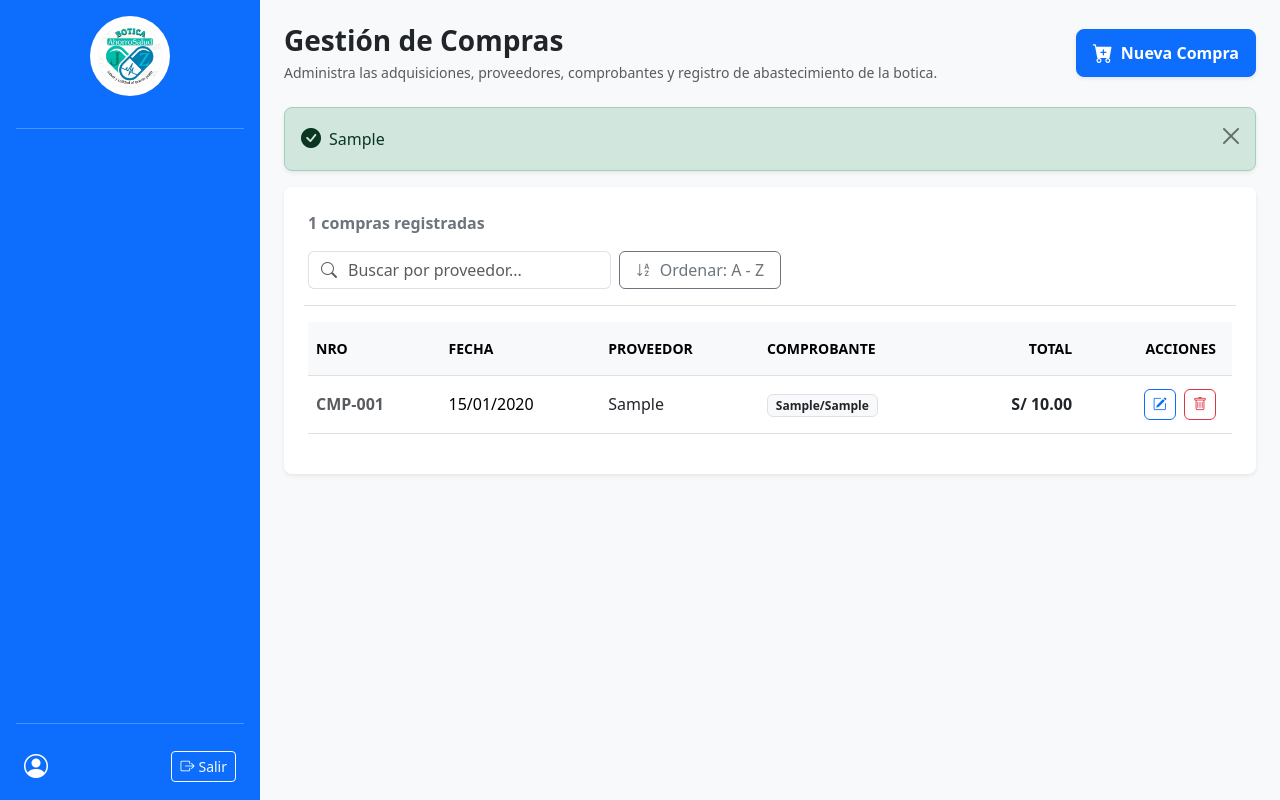
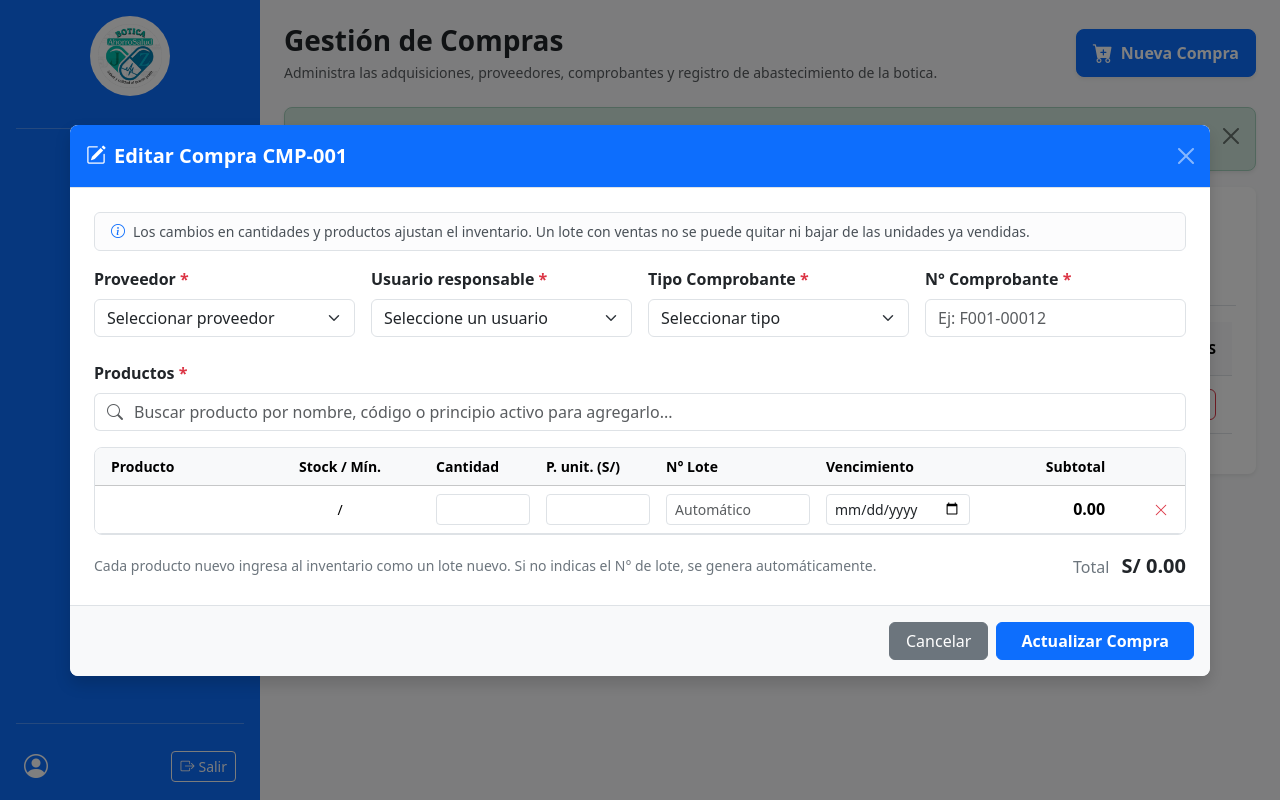
Before and after one commit to Lookvrt/BOTICA-DESARROLLO-WEB, a Spring app: template src/main/resources/templates/compras.html in a window 1280 px wide. Run offline with Thymeleaf, Linux system fonts and the light colour scheme; the template is opened without the code that fills it: most values are stand-ins (such as "Sample title", 1, 10 or a date in 2020); data that the repository does not hold is empty; some of the project's set-up classes (security, data sources, template engines, error pages and the like) are left out, and stand-ins take their place.

Commit message:
feat(compras): editar compras con el mismo modal y productos editables
- "Editar" carga la compra desde el servidor (/compras/editar/{id}) y abre
  el mismo modal de "Nueva Compra" con sus productos; se elimina el modal
  de edicion antiguo.
- Al editar se pueden modificar, quitar y agregar productos, y el
  inventario se ajusta: el lote cambia a la nueva cantidad, una linea
  quitada retira su lote y una linea nueva crea un lote.
- Un lote con ventas no se puede quitar ni bajar de las unidades vendidas.
- Las compras antiguas sin productos conservan su monto total manual hasta
  que se les agreguen productos.
- "Nueva Compra" abre un formulario vacio aunque se este editando.
- Pruebas de edicion en servicio y controlador (con rollback).

Co-Authored-By: Claude Opus 5.5 <noreply@anthropic.com>

```diff
--- a/src/main/java/com/example/boticadesarrolloweb/model/DetalleCompra.java
+++ b/src/main/java/com/example/boticadesarrolloweb/model/DetalleCompra.java
@@ -53,4 +53,7 @@ public class DetalleCompra {
 
     /** Cantidad mínima exigida (p. ej. productos que vienen de Alertas: stock mínimo + 1). */
     private Integer cantidadMinima;
+
+    /** Al editar: unidades de este lote que ya se vendieron (la cantidad no puede bajar de aquí). */
+    private Integer cantidadVendida;
 }
--- a/src/main/java/com/example/boticadesarrolloweb/repository/DetalleVentaRepository.java
+++ b/src/main/java/com/example/boticadesarrolloweb/repository/DetalleVentaRepository.java
@@ -5,4 +5,5 @@ import org.springframework.data.jpa.repository.JpaRepository;
 
 public interface DetalleVentaRepository extends JpaRepository<DetalleVentaEntity, Integer> {
 
+    boolean existsByLoteIdLote(Integer idLote);
 }
--- a/src/main/resources/static/js/compras.js
+++ b/src/main/resources/static/js/compras.js
@@ -1,37 +1,24 @@
 document.addEventListener('DOMContentLoaded', function () {
-    const modalNuevo = document.getElementById('modalNuevaCompra');
-    const modalEditar = document.getElementById('modalEditarCompra');
+    const modalCompra = document.getElementById('modalNuevaCompra');
     const modalEliminar = document.getElementById('modalEliminarCompra');
 
-    // Apertura automática si hay errores de validación
-    if (modalNuevo && modalNuevo.dataset.abrir === 'true') {
-        bootstrap.Modal.getOrCreateInstance(modalNuevo).show();
+    // Apertura automática: desde Alertas, al editar (/compras/editar/{id}) o tras un error de validación.
+    // "#nueva" en la URL abre el modal vacío (lo usa el botón Nueva Compra estando en modo edición).
+    if (modalCompra && (modalCompra.dataset.abrir === 'true' || location.hash === '#nueva')) {
+        bootstrap.Modal.getOrCreateInstance(modalCompra).show();
     }
 
-    if (modalEditar && modalEditar.dataset.abrir === 'true') {
-        bootstrap.Modal.getOrCreateInstance(modalEditar).show();
+    // Nueva Compra: si el formulario está cargado con una compra en edición, se recarga uno vacío
+    const btnNuevaCompra = document.getElementById('btn-nueva-compra');
+    if (btnNuevaCompra) {
+        btnNuevaCompra.addEventListener('click', () => {
+            if (modalCompra.dataset.edicion === 'true') {
+                window.location.href = '/compras#nueva';
+            } else {
+                bootstrap.Modal.getOrCreateInstance(modalCompra).show();
+            }
+        });
     }
-
-    // Modal Editar
-    document.querySelectorAll('.btn-editar-compra').forEach(button => {
-        button.addEventListener('click', function () {
-            const id = this.getAttribute('data-id');
-            const proveedor = this.getAttribute('data-proveedor');
-            const usuario = this.getAttribute('data-usuario');
-            const tipoComprobante = this.getAttribute('data-tipocomprobante');
-            const numeroComprobante = this.getAttribute('data-numerocomprobante');
-            const total = this.getAttribute('data-total');
-
-            document.getElementById('edit-idCompra').value = id || '';
-            document.getElementById('edit-idProveedor').value = proveedor || '';
-            document.getElementById('edit-idUsuario').value = usuario || '';
-            document.getElementById('edit-tipoComprobante').value = tipoComprobante || '';
-            document.getElementById('edit-numeroComprobante').value = numeroComprobante || '';
-            document.getElementById('edit-total').value = total || '';
-
-            bootstrap.Modal.getOrCreateInstance(modalEditar).show();
-        });
-    });
 
     // Modal Anular
     document.querySelectorAll('.btn-eliminar-compra').forEach(button => {
@@ -79,6 +66,10 @@ function inicializarDetalleCompra() {
     const resultados = document.getElementById('resultados-producto-compra');
     const totalCompra = document.getElementById('total-compra');
     const errorDetalle = document.getElementById('error-detalle-compra');
+    // Solo existe al editar una compra antigua registrada sin productos
+    const bloqueTotalManual = document.getElementById('bloque-total-manual');
+    const totalManual = document.getElementById('total-manual');
+    const bloqueTotalCalculado = document.getElementById('bloque-total-calculado');
 
     const escapar = (s) => String(s ?? '').replace(/[&<>"']/g, c =>
         ({'&': '&amp;', '<': '&lt;', '>': '&gt;', '"': '&quot;', "'": '&#39;'}[c]));
@@ -102,6 +93,11 @@ function inicializarDetalleCompra() {
         });
         totalCompra.textContent = 'S/ ' + total.toFixed(2);
         filaVacia.classList.toggle('d-none', filas().length > 0);
+        if (bloqueTotalManual) {
+            const sinFilas = filas().length === 0;
+            bloqueTotalManual.classList.toggle('d-none', !sinFilas);
+            bloqueTotalCalculado.classList.toggle('invisible', sinFilas);
+        }
     }
 
     // Asigna los nombres detalles[i].campo que Spring necesita para armar la lista
@@ -125,7 +121,7 @@ function inicializarDetalleCompra() {
         fila.dataset.id = p.idProducto;
         fila.innerHTML = `
             <td class="ps-3">
-                <div class="fw-semibold">${escapar(p.nombre)}</div>
+                <div class="fw-semibold nombre-detalle">${escapar(p.nombre)}</div>
                 <div class="small text-secondary">${escapar(p.codigo)}</div>
                 <input type="hidden" data-campo="idProducto" value="${p.idProducto}">
             </td>
@@ -243,23 +239,37 @@ function inicializarDetalleCompra() {
         }
 
         const errores = [];
-        if (filas().length === 0) errores.push('Agrega al menos un producto a la compra.');
+        if (filas().length === 0) {
+            if (!bloqueTotalManual) {
+                errores.push('Agrega al menos un producto a la compra.');
+            } else if (!(parseFloat(totalManual.value) > 0)) {
+                errores.push('Ingresa el monto total o agrega productos a la compra.');
+            }
+        }
 
         filas().forEach(fila => {
-            const nombre = fila.querySelector('.fw-semibold').textContent;
+            const nombre = fila.querySelector('.nombre-detalle').textContent;
             const cantidad = parseInt(fila.querySelector('[data-campo="cantidad"]').value, 10);
             const minimo = parseInt(fila.dataset.min, 10);
+            const vendida = parseInt(fila.dataset.vendida, 10) || 0;
             const precio = parseFloat(fila.querySelector('[data-campo="precioUnitario"]').value);
-            const venc = fila.querySelector('[data-campo="fechaVencimiento"]').value;
+            const inputVenc = fila.querySelector('[data-campo="fechaVencimiento"]');
+            const venc = inputVenc.value;
 
             if (!cantidad || cantidad < 1) {
                 errores.push(`${nombre}: ingresa una cantidad válida.`);
             } else if (!isNaN(minimo) && cantidad < minimo) {
                 errores.push(`${nombre}: la cantidad debe ser mayor a su stock mínimo (${minimo - 1}).`);
+            } else if (cantidad < vendida) {
+                errores.push(`${nombre}: la cantidad no puede ser menor a ${vendida} (unidades ya vendidas de este lote).`);
             }
             if (!precio || precio <= 0) errores.push(`${nombre}: ingresa el precio unitario.`);
-            if (!venc) errores.push(`${nombre}: ingresa la fecha de vencimiento.`);
-            else if (venc < fechaMinima) errores.push(`${nombre}: la fecha de vencimiento debe ser posterior a hoy.`);
+            if (!venc) {
+                errores.push(`${nombre}: ingresa la fecha de vencimiento.`);
+            } else if (venc < fechaMinima && venc !== inputVenc.defaultValue) {
+                // Un lote existente puede conservar su fecha original; una fecha nueva debe ser futura
+                errores.push(`${nombre}: la fecha de vencimiento debe ser posterior a hoy.`);
+            }
         });
 
         if (errores.length > 0) {
@@ -273,7 +283,11 @@ function inicializarDetalleCompra() {
         reindexar();
     });
 
-    // Filas precargadas (desde Alertas o tras un error del servidor)
-    filas().forEach(fila => fila.querySelector('[data-campo="fechaVencimiento"]').min = fechaMinima);
+    // Filas precargadas (desde Alertas, al editar o tras un error del servidor).
+    // En lotes existentes no se fuerza el mínimo de fecha para que puedan conservar la suya.
+    filas().forEach(fila => {
+        const venc = fila.querySelector('[data-campo="fechaVencimiento"]');
+        if (!venc.value) venc.min = fechaMinima;
+    });
     recalcular();
 }
--- a/src/main/resources/templates/compras.html
+++ b/src/main/resources/templates/compras.html
@@ -15,8 +15,7 @@
                 <h3 class="fw-bold mb-1">Gestión de Compras</h3>
                 <p class="text-muted small mb-0">Administra las adquisiciones, proveedores, comprobantes y registro de abastecimiento de la botica.</p>
             </div>
-            <button class="btn btn-primary d-flex align-items-center gap-2 px-3 py-2 fw-semibold shadow-sm rounded-3"
-                    data-bs-toggle="modal" data-bs-target="#modalNuevaCompra">
+            <button id="btn-nueva-compra" class="btn btn-primary d-flex align-items-center gap-2 px-3 py-2 fw-semibold shadow-sm rounded-3">
                 <i class="bi bi-cart-plus-fill fs-5"></i>
                 <span>Nueva Compra</span>
             </button>
@@ -29,7 +28,7 @@
             <button type="button" class="btn-close" data-bs-dismiss="alert" aria-label="Close"></button>
         </div>
 
-        <div th:if="${(mensajeError != null or error != null) and modalAbrir != 'nuevo'}" class="alert alert-danger alert-dismissible fade show d-flex align-items-center gap-2 mb-3 shadow-sm rounded-3" role="alert">
+        <div th:if="${(mensajeError != null or error != null) and modalAbrir == null}" class="alert alert-danger alert-dismissible fade show d-flex align-items-center gap-2 mb-3 shadow-sm rounded-3" role="alert">
             <i class="bi bi-exclamation-triangle-fill fs-5"></i>
             <span th:text="${mensajeError ?: error}">Ocurrió un error.</span>
             <button type="button" class="btn-close" data-bs-dismiss="alert" aria-label="Close"></button>
@@ -105,16 +104,10 @@
                         </td>
                         <td class="py-3 text-end fw-semibold text-dark" th:text="${c.total != null ? 'S/ ' + #numbers.formatDecimal(c.total, 1, 2) : 'S/ 0.00'}">S/ 0.00</td>
                         <td class="text-end pe-3">
-                            <button type="button" class="btn btn-outline-primary btn-sm me-1 rounded-2 btn-editar-compra"
-                                    th:data-id="${c.idCompra}"
-                                    th:data-proveedor="${c.proveedor != null ? c.proveedor.idProveedor : ''}"
-                                    th:data-usuario="${c.usuario != null ? c.usuario.idUsuario : ''}"
-                                    th:data-tipocomprobante="${c.tipoComprobante}"
-                                    th:data-numerocomprobante="${c.numeroComprobante}"
-                                    th:data-total="${c.total}"
-                                    title="Editar compra">
+                            <a th:href="@{/compras/editar/{id}(id=${c.idCompra})}"
+                               class="btn btn-outline-primary btn-sm me-1 rounded-2" title="Editar compra">
                                 <i class="bi bi-pencil-square"></i>
-                            </button>
+                            </a>
                             <button type="button" class="btn btn-outline-danger btn-sm rounded-2 btn-eliminar-compra"
                                     th:data-id="${c.idCompra}"
                                     th:data-comprobante="${(c.tipoComprobante ?: '') + '/' + (c.numeroComprobante ?: '')}"
@@ -131,22 +124,32 @@
     </main>
 </div>
 
-<!-- MODAL: NUEVA COMPRA -->
-<div class="modal fade" id="modalNuevaCompra" tabindex="-1" aria-labelledby="modalNuevaCompraLabel" aria-hidden="true" th:data-abrir="${modalAbrir == 'nuevo'}">
+<!-- MODAL: NUEVA COMPRA / EDITAR COMPRA (mismo formulario; si trae idCompra es edición) -->
+<div class="modal fade" id="modalNuevaCompra" tabindex="-1" aria-labelledby="modalNuevaCompraLabel" aria-hidden="true"
+     th:data-abrir="${modalAbrir != null}" th:data-edicion="${compra.idCompra != null}">
     <div class="modal-dialog modal-dialog-centered modal-xl modal-dialog-scrollable">
         <div class="modal-content border-0 shadow">
             <form th:action="@{/compras/guardar}" method="post" th:object="${compra}" id="form-nueva-compra" novalidate>
                 <input type="hidden" th:if="${_csrf}" th:name="${_csrf.parameterName}" th:value="${_csrf.token}"/>
+                <input type="hidden" th:field="*{idCompra}"/>
 
                 <div class="modal-header bg-primary text-white">
                     <h5 class="modal-title fw-bold" id="modalNuevaCompraLabel">
-                        <i class="bi bi-cart-plus me-2"></i>Registrar Nueva Compra
+                        <th:block th:if="*{idCompra == null}"><i class="bi bi-cart-plus me-2"></i>Registrar Nueva Compra</th:block>
+                        <th:block th:if="*{idCompra != null}"><i class="bi bi-pencil-square me-2"></i><span
+                                th:text="'Editar Compra CMP-' + ${#numbers.formatInteger(compra.idCompra, 3)}">Editar Compra</span></th:block>
                     </h5>
                     <button type="button" class="btn-close btn-close-white" data-bs-dismiss="modal" aria-label="Close"></button>
                 </div>
 
                 <div class="modal-body p-4">
-                    <div th:if="${modalAbrir == 'nuevo' and error != null}" class="alert alert-danger py-2 small" th:text="${error}"></div>
+                    <div th:if="${modalAbrir != null and error != null}" class="alert alert-danger py-2 small" th:text="${error}"></div>
+
+                    <div th:if="*{idCompra != null}" class="alert alert-light border py-2 small d-flex align-items-center gap-2">
+                        <i class="bi bi-info-circle text-primary"></i>
+                        <span>Los cambios en cantidades y productos ajustan el inventario. Un lote con ventas no se puede quitar
+                            ni bajar de las unidades ya vendidas.</span>
+                    </div>
 
                     <div th:if="${compra.detalles.?[cantidadMinima != null].size() > 0}"
                          class="alert alert-info py-2 small d-flex align-items-center gap-2">
@@ -216,10 +219,13 @@
                             </thead>
                             <tbody id="tabla-detalle-compra">
                             <tr th:each="d, st : *{detalles}" class="fila-detalle"
-                                th:attr="data-id=${d.idProducto},data-min=${d.cantidadMinima}">
+                                th:attr="data-id=${d.idProducto},data-min=${d.cantidadMinima},data-vendida=${d.cantidadVendida ?: 0}">
                                 <td class="ps-3">
-                                    <div class="fw-semibold" th:text="${d.nombreProducto}">Producto</div>
+                                    <div class="fw-semibold nombre-detalle" th:text="${d.nombreProducto}">Producto</div>
                                     <div class="small text-secondary" th:text="${d.codigoProducto}">MED000</div>
+                                    <div class="small text-warning-emphasis" th:if="${d.cantidadVendida != null and d.cantidadVendida > 0}"
+                                         th:text="${'Vendidas de este lote: ' + d.cantidadVendida}">Vendidas: 0</div>
+                                    <input type="hidden" data-campo="idDetalleCompra" th:value="${d.idDetalleCompra}">
                                     <input type="hidden" data-campo="idProducto" th:value="${d.idProducto}">
                                     <input type="hidden" data-campo="cantidadMinima" th:value="${d.cantidadMinima}">
                                 </td>
@@ -228,7 +234,8 @@
                                           th:text="${d.stockActual}">0</span> / <span th:text="${d.stockMinimo}">0</span>
                                 </td>
                                 <td><input type="number" data-campo="cantidad" class="form-control form-control-sm" step="1"
-                                           th:value="${d.cantidad}" th:attr="min=${d.cantidadMinima ?: 1}" required></td>
+                                           th:value="${d.cantidad}"
+                                           th:attr="min=${d.cantidadMinima ?: (d.cantidadVendida != null and d.cantidadVendida > 0 ? d.cantidadVendida : 1)}" required></td>
                                 <td><input type="number" data-campo="precioUnitario" class="form-control form-control-sm" min="0.01" step="0.01"
                                            th:value="${d.precioUnitario}" required></td>
                                 <td><input type="text" data-campo="numeroLote" class="form-control form-control-sm" maxlength="50"
@@ -237,7 +244,9 @@
                                            th:value="${d.fechaVencimiento}" required></td>
                                 <td class="text-end fw-semibold subtotal-detalle">0.00</td>
                                 <td class="text-end pe-3">
-                                    <button type="button" class="btn btn-sm btn-link text-danger p-0 btn-quitar-detalle" title="Quitar">
+                                    <button type="button" class="btn btn-sm btn-link text-danger p-0 btn-quitar-detalle"
+                                            th:disabled="${d.cantidadVendida != null and d.cantidadVendida > 0}"
+                                            th:title="${d.cantidadVendida != null and d.cantidadVendida > 0} ? 'No se puede quitar: el lote tiene ventas' : 'Quitar'">
                                         <i class="bi bi-x-lg"></i>
                                     </button>
                                 </td>
@@ -253,11 +262,20 @@
 
                     <div class="d-flex justify-content-between align-items-center mt-3">
                         <span class="small text-secondary">
-                            Cada producto ingresa al inventario como un lote nuevo. Si no indicas el N° de lote, se genera automáticamente.
+                            Cada producto nuevo ingresa al inventario como un lote nuevo. Si no indicas el N° de lote, se genera automáticamente.
                         </span>
-                        <div class="text-end">
+                        <div class="text-end" id="bloque-total-calculado">
                             <span class="text-secondary me-2">Total</span>
                             <span class="fs-5 fw-bold" id="total-compra">S/ 0.00</span>
+                        </div>
+                    </div>
+
+                    <!-- Compras antiguas sin productos: conservan su total manual mientras no se agreguen productos -->
+                    <div th:if="${compraSinProductos}" id="bloque-total-manual" class="row justify-content-end mt-3">
+                        <div class="col-md-4">
+                            <label for="total-manual" class="form-label fw-semibold small">Monto total (S/) <span class="text-danger">*</span></label>
+                            <input type="number" id="total-manual" th:field="*{total}" class="form-control" min="0.01" step="0.01">
+                            <div class="form-text">Compra registrada sin productos. Si agregas productos, el total se calculará con ellos.</div>
                         </div>
                     </div>
                     <div id="error-detalle-compra" class="alert alert-warning py-2 small mt-3 d-none"></div>
@@ -265,70 +283,8 @@
 
                 <div class="modal-footer bg-light">
                     <button type="button" class="btn btn-secondary px-3" data-bs-dismiss="modal">Cancelar</button>
-                    <button type="submit" class="btn btn-primary px-4 fw-semibold">Guardar Compra</button>
-                </div>
-            </form>
-        </div>
-    </div>
-</div>
-
-<!-- MODAL: EDITAR COMPRA -->
-<div class="modal fade" id="modalEditarCompra" tabindex="-1" aria-labelledby="modalEditarCompraLabel" aria-hidden="true" th:data-abrir="${modalAbrir == 'editar'}">
-    <div class="modal-dialog modal-dialog-centered">
-        <div class="modal-content border-0 shadow">
-            <form th:action="@{/compras/guardar}" method="post">
-                <input type="hidden" th:if="${_csrf}" th:name="${_csrf.parameterName}" th:value="${_csrf.token}"/>
-                <input type="hidden" name="idCompra" id="edit-idCompra">
-
-                <div class="modal-header bg-dark text-white">
-                    <h5 class="modal-title fw-bold" id="modalEditarCompraLabel">
-                        <i class="bi bi-pencil-square me-2"></i>Editar Compra
-                    </h5>
-                    <button type="button" class="btn-close btn-close-white" data-bs-dismiss="modal" aria-label="Close"></button>
-                </div>
-
-                <div class="modal-body p-4">
-                    <div class="row g-3">
-                        <div class="col-12">
-                            <label class="form-label fw-semibold">Proveedor <span class="text-danger">*</span></label>
-                            <select name="idProveedor" id="edit-idProveedor" class="form-select" required>
-                                <option value="">Seleccionar proveedor</option>
-                                <option th:each="p : ${proveedores}" th:value="${p.idProveedor}" th:text="${p.razonSocial}"></option>
-                            </select>
-                        </div>
-
-                        <div class="col-12">
-                            <label for="edit-idUsuario" class="form-label fw-semibold">Usuario responsable <span class="text-danger">*</span></label>
-                            <select id="edit-idUsuario" name="idUsuario" class="form-select" required>
-                                <option value="">Seleccione un usuario</option>
-                                <option th:each="u : ${usuarios}" th:value="${u.idUsuario}" th:text="${u.nombres + ' ' + u.apellidos}"></option>
-                            </select>
-                        </div>
-
-                        <div class="col-md-6">
-                            <label class="form-label fw-semibold">Tipo Comprobante <span class="text-danger">*</span></label>
-                            <select name="tipoComprobante" id="edit-tipoComprobante" class="form-select" required>
-                                <option value="FA">Factura</option>
-                                <option value="BO">Boleta</option>
-                            </select>
-                        </div>
-
-                        <div class="col-md-6">
-                            <label class="form-label fw-semibold">N° Comprobante <span class="text-danger">*</span></label>
-                            <input type="text" name="numeroComprobante" id="edit-numeroComprobante" class="form-control" maxlength="50" required>
-                        </div>
-
-                        <div class="col-12">
-                            <label class="form-label fw-semibold">Monto Total (S/) <span class="text-danger">*</span></label>
-                            <input type="number" name="total" id="edit-total" class="form-control" min="0.01" step="0.01" required>
-                            <div class="form-text">En compras con productos el total se calcula automáticamente y no cambia aquí.</div>
-                        </div>
-                    </div>
-                </div>
-
-                <div class="modal-footer bg-light">
-                    <button type="button" class="btn btn-secondary px-3" data-bs-dismiss="modal">Cancelar</button>
-                    <button type="submit" class="btn btn-dark px-4 fw-semibold">Actualizar Compra</button>
+                    <button type="submit" class="btn btn-primary px-4 fw-semibold"
+                            th:text="*{idCompra == null} ? 'Guardar Compra' : 'Actualizar Compra'">Guardar Compra</button>
                 </div>
             </form>
         </div>
```
Also changed, not shown: src/main/java/com/example/boticadesarrolloweb/controller/ComprasController.java (+4 -12 lines), src/main/java/com/example/boticadesarrolloweb/service/CompraService.java (+165 -15 lines), 2 other files.
